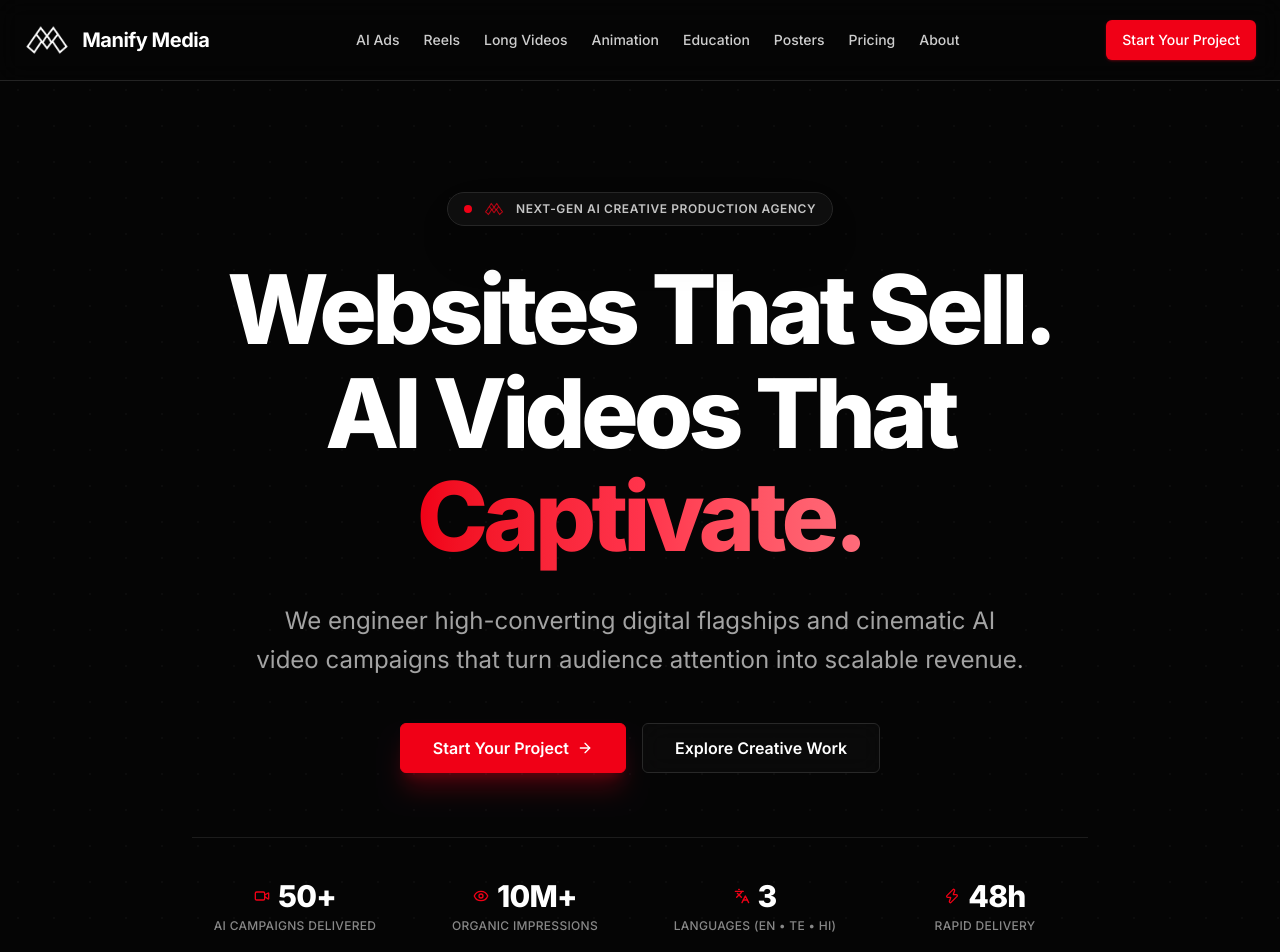
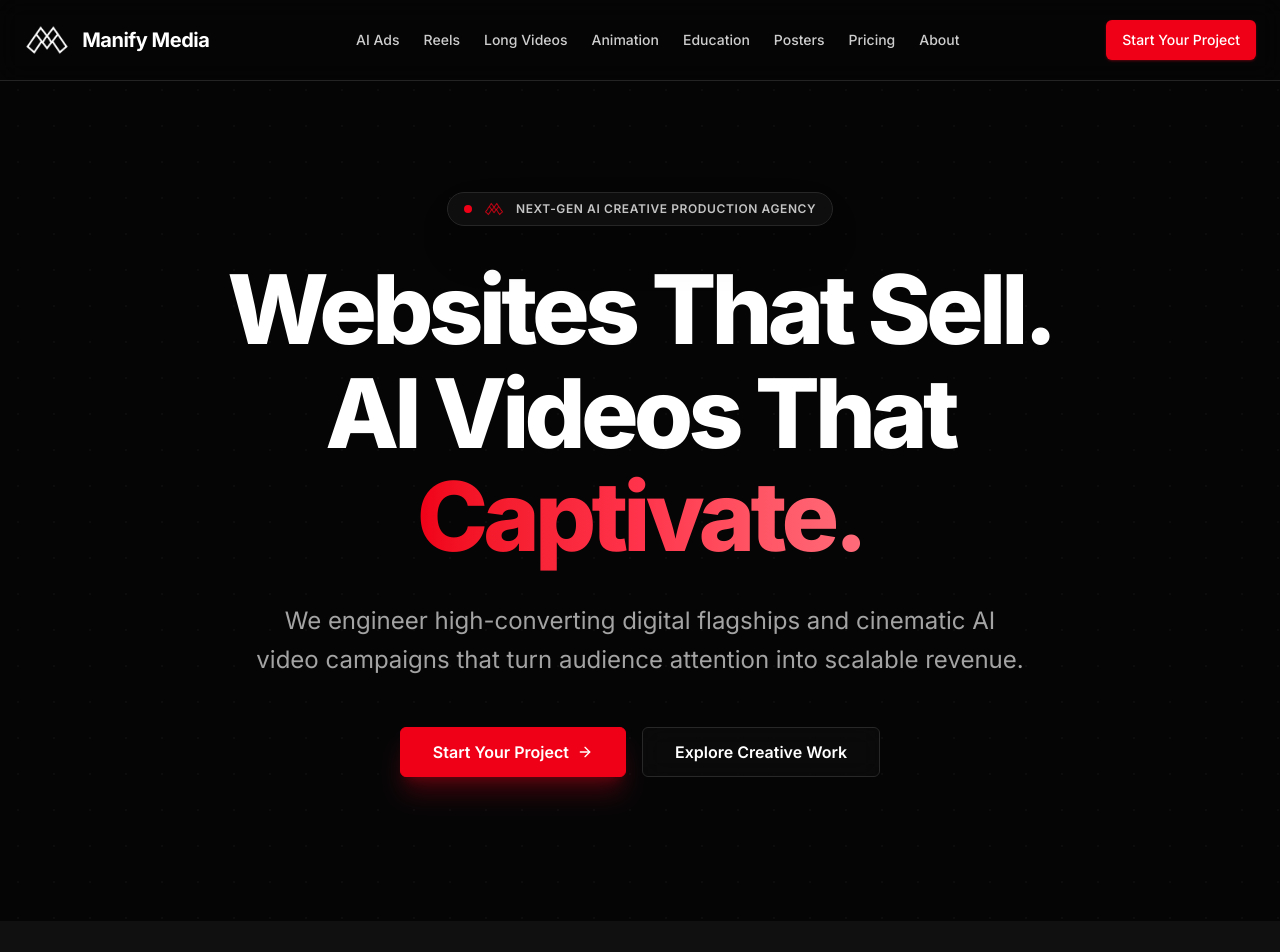
Before and after one commit to DhamanManikanth/Manify-Media, a Next.js app: page / in a window 1280 px wide. Shown: the top 952 px of the page. Built offline with nearby package versions, Linux system fonts and the light colour scheme.

Commit message:
Remove metrics bar from Hero section for a clean, focused presentation

```diff
--- a/src/components/Hero.tsx
+++ b/src/components/Hero.tsx
@@ -4,34 +4,11 @@ import { motion } from "framer-motion";
 import { Button } from "./ui/button";
 import Link from "next/link";
 import Image from "next/image";
-import { ArrowRight, Video, Eye, Languages, Zap } from "lucide-react";
-
-const metrics = [
-  {
-    icon: Video,
-    value: "50+",
-    label: "AI Campaigns Delivered",
-  },
-  {
-    icon: Eye,
-    value: "10M+",
-    label: "Organic Impressions",
-  },
-  {
-    icon: Languages,
-    value: "3",
-    label: "Languages (EN • TE • HI)",
-  },
-  {
-    icon: Zap,
-    value: "48h",
-    label: "Rapid Delivery",
-  },
-];
+import { ArrowRight } from "lucide-react";
 
 export default function Hero() {
   return (
-    <section className="relative pt-32 pb-24 md:pt-48 md:pb-36 flex items-center justify-center min-h-[92vh] bg-[#050505] text-white overflow-hidden">
+    <section className="relative pt-32 pb-24 md:pt-48 md:pb-36 flex items-center justify-center min-h-[90vh] bg-[#050505] text-white overflow-hidden">
       {/* Precision architectural background grid */}
       <div
         className="absolute inset-0 opacity-[0.07] pointer-events-none"
@@ -42,7 +19,7 @@ export default function Hero() {
       />
 
       {/* Ambient background glows */}
-      <div className="absolute top-1/4 left-1/2 -translate-x-1/2 -translate-y-1/2 w-[700px] h-[500px] bg-[#F00016]/8 rounded-full blur-[140px] pointer-events-none -z-10" />
+      <div className="absolute top-1/3 left-1/2 -translate-x-1/2 -translate-y-1/2 w-[700px] h-[500px] bg-[#F00016]/8 rounded-full blur-[140px] pointer-events-none -z-10" />
       <div className="absolute top-1/2 right-10 w-[300px] h-[300px] bg-[#F00016]/4 rounded-full blur-[100px] pointer-events-none -z-10" />
 
       <div className="container mx-auto px-6 text-center z-10">
@@ -84,7 +61,7 @@ export default function Hero() {
             initial={{ opacity: 0, y: 20 }}
             animate={{ opacity: 1, y: 0 }}
             transition={{ duration: 0.5, delay: 0.15 }}
-            className="text-lg md:text-2xl text-[#A3A3A3] mb-11 max-w-3xl mx-auto leading-relaxed font-normal"
+            className="text-lg md:text-2xl text-[#A3A3A3] mb-12 max-w-3xl mx-auto leading-relaxed font-normal"
           >
             We engineer high-converting digital flagships and cinematic AI video campaigns that turn audience attention into scalable revenue.
           </motion.p>
@@ -94,7 +71,7 @@ export default function Hero() {
             initial={{ opacity: 0, y: 20 }}
             animate={{ opacity: 1, y: 0 }}
             transition={{ duration: 0.5, delay: 0.25 }}
-            className="flex flex-col sm:flex-row items-center justify-center gap-4 mb-16"
+            className="flex flex-col sm:flex-row items-center justify-center gap-4"
           >
             <Button asChild size="lg" className="w-full sm:w-auto text-base font-semibold px-8 py-6 bg-[#F00016] hover:bg-[#D00013] text-white border border-[#F00016] shadow-xl shadow-[#F00016]/25 group">
               <Link href="#contact" className="flex items-center gap-2">
@@ -108,31 +85,6 @@ export default function Hero() {
               </Link>
             </Button>
           </motion.div>
-
-          {/* Enterprise-grade Social Proof & Metrics Bar */}
-          <motion.div
-            initial={{ opacity: 0, y: 25 }}
-            animate={{ opacity: 1, y: 0 }}
-            transition={{ duration: 0.6, delay: 0.35 }}
-            className="pt-10 border-t border-[#1c1c1c] max-w-4xl mx-auto grid grid-cols-2 md:grid-cols-4 gap-6 text-center"
-          >
-            {metrics.map((item, i) => {
-              const Icon = item.icon;
-              return (
-                <div key={i} className="flex flex-col items-center group">
-                  <div className="flex items-center gap-2 mb-1">
-                    <Icon className="w-4 h-4 text-[#F00016]" />
-                    <span className="text-2xl md:text-3xl font-extrabold text-white tracking-tight">
-                      {item.value}
-                    </span>
-                  </div>
-                  <span className="text-xs text-[#888] font-medium tracking-wide uppercase">
-                    {item.label}
-                  </span>
-                </div>
-              );
-            })}
-          </motion.div>
         </motion.div>
       </div>
     </section>
```
